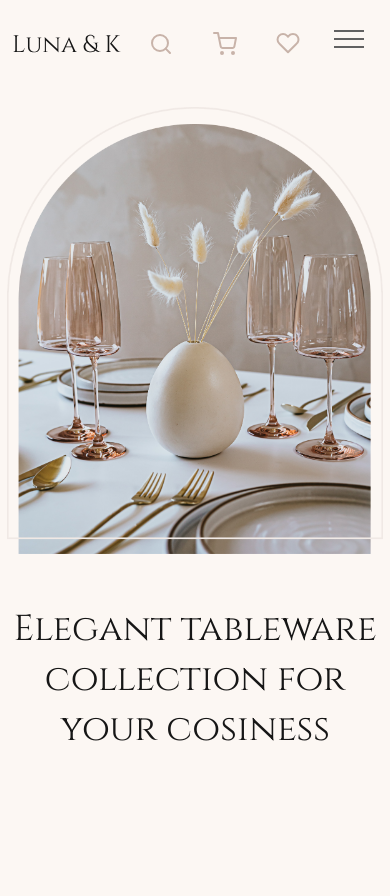
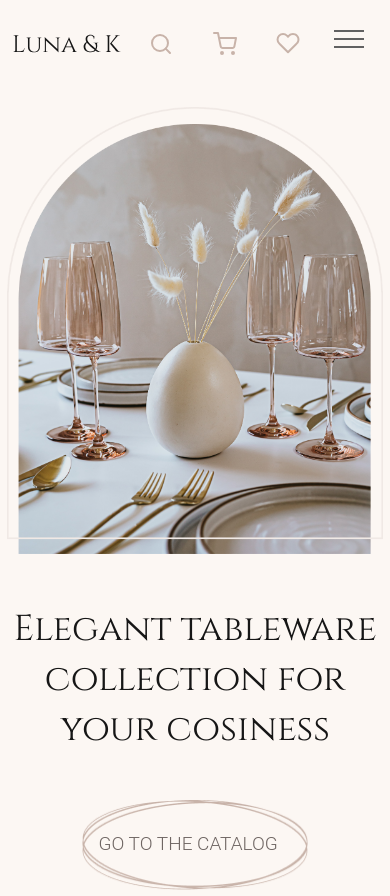
Before and after one commit to OlekTarabesh/Luna-And-K-pet-project, a React (Create React App) app: page / in a window 390 px wide. Before the commit the page ends 844 px from the top, so only its background shows below. Built offline with nearby package versions, Linux system fonts and the light colour scheme.

Commit message:
made responsive button 'go to the catalog'.

```diff
--- a/src/components/header/header.module.css
+++ b/src/components/header/header.module.css
@@ -130,12 +130,24 @@
         line-height: 50px;
     }
 
+    .headerEllipseContainer {
+        width: 226px;
+        height: auto;
+        margin: 0 auto;
+        margin-top: 46px;
+    }
+
     .headerEllipse {
-        display: none;
+        width: 100%;
+        height: auto;
+        margin: 0 auto;
     }
 
     .headerEllipseText {
-        display: none;
+        width: 193px;
+        height: 24px;
+        margin: 0 auto;
+        margin-top: -64px;
     }
 }
 
@@ -170,6 +182,10 @@
         width: 380px;
         height: auto;
         font-size: 33px;
+    }
+
+    .headerEllipseContainer {
+        margin-top: 60px;
     }
 }
 
@@ -210,4 +226,10 @@
         height: 150px;
         margin-left: 10px;
     }
+
+    .headerEllipseContainer {
+        width: 226px;
+        height: auto;
+        margin: 60px 0 0 55px;
+    }
 }
```
